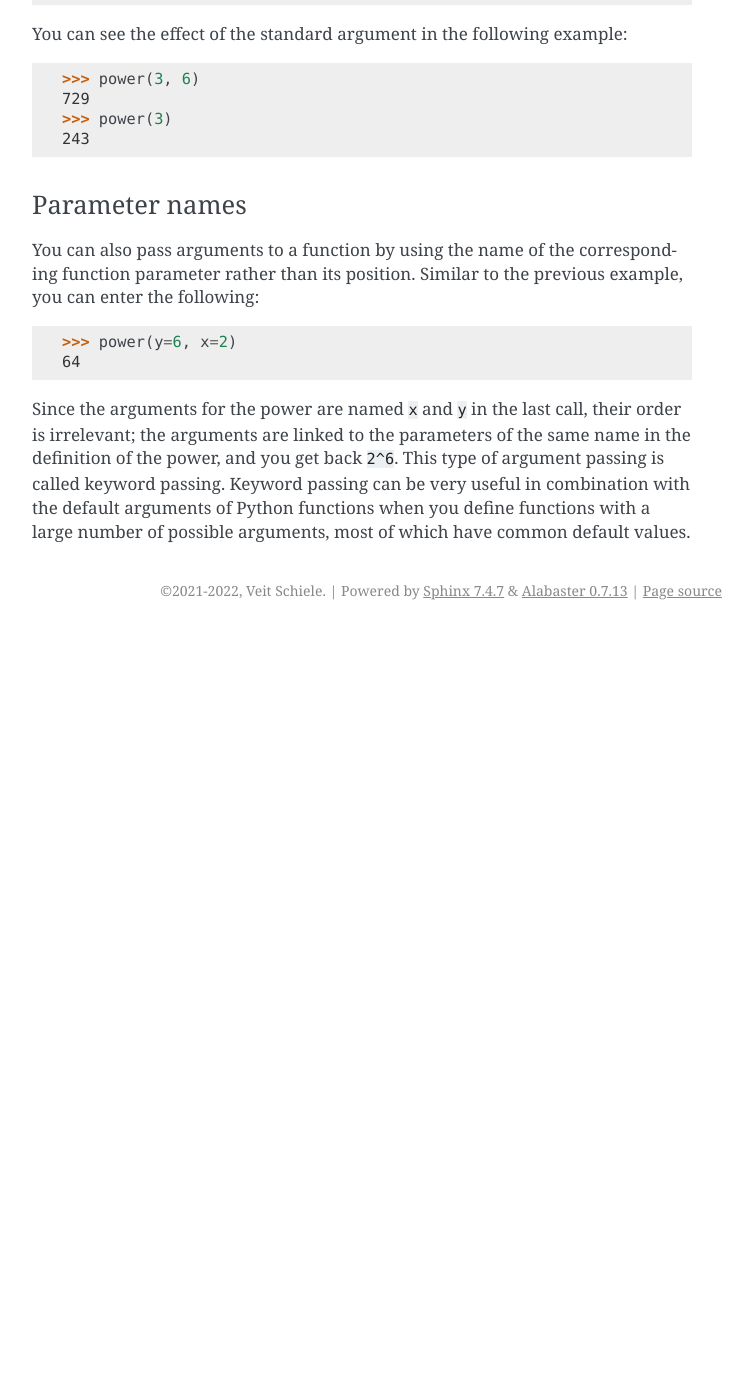
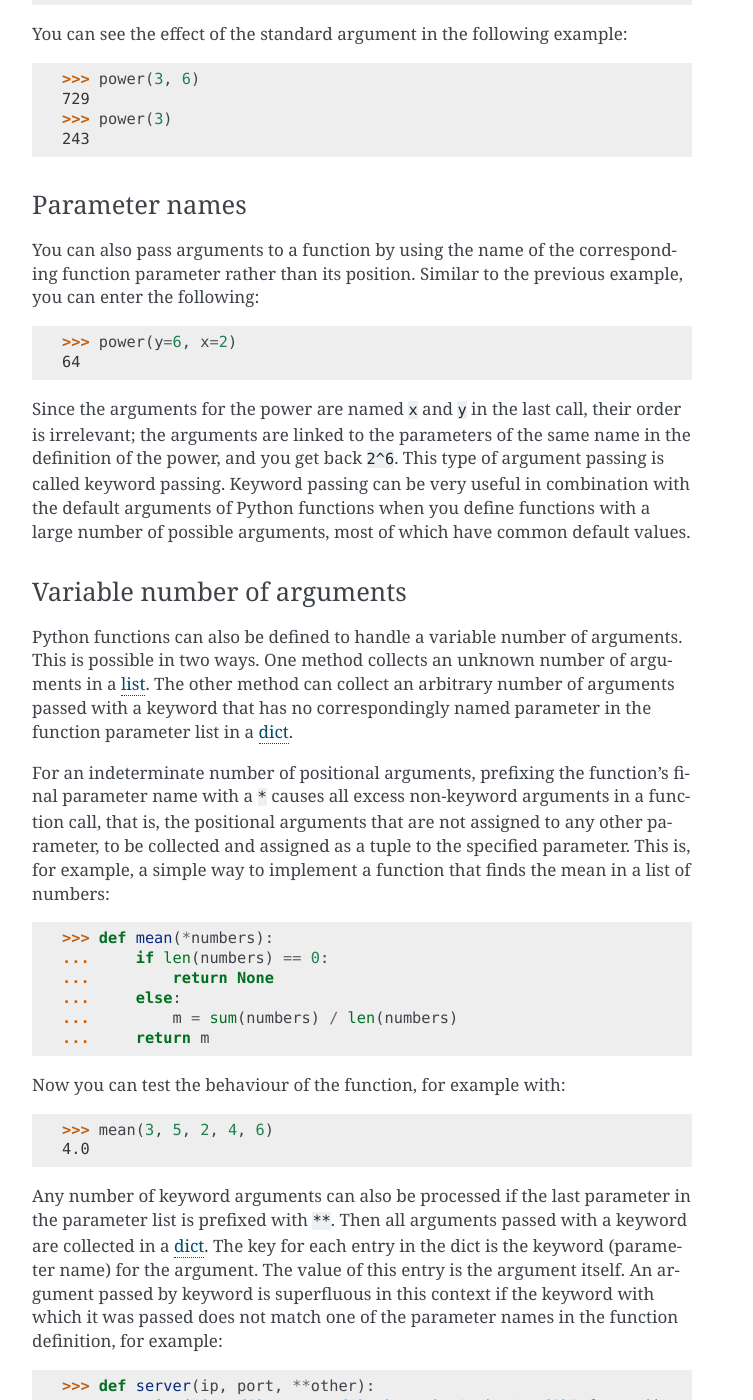
Before and after one commit to veit/python-basics-tutorial, a Sphinx documentation site: the page built from docs/functions.rst, in a window 1280 px wide and 1400 px high, scrolled down 2554 px. Shown: the whole window, without its empty margins (388-1141 px from the left). Built offline with Sphinx 7.4.7, drawn with Linux system fonts in a browser that asks for light colours; pages that are not in the unit, such as notebooks, are missing from menus; before the commit the page ends 3184 px from its top, so only the background shows below that; some of the changed text lies outside the part shown.

Commit message:
:memo: Add variable numbers of function arguments

```diff
--- a/docs/functions.rst
+++ b/docs/functions.rst
@@ -153,3 +153,63 @@ argument passing is called keyword passing. Keyword passing can be very useful
 in combination with the default arguments of Python functions when you define
 functions with a large number of possible arguments, most of which have common
 default values.
+
+Variable number of arguments
+~~~~~~~~~~~~~~~~~~~~~~~~~~~~
+
+Python functions can also be defined to handle a variable number of arguments.
+This is possible in two ways. One method collects an unknown number of arguments
+in a :doc:`list <types/lists>`. The other method can collect an arbitrary number
+of arguments passed with a keyword that has no correspondingly named parameter
+in the function parameter list in a :doc:`dict <types/dicts>`.
+
+For an indeterminate number of positional arguments, prefixing the function’s
+final parameter name with a ``*`` causes all excess non-keyword arguments in a
+function call, that is, the positional arguments that are not assigned to any
+other parameter, to be collected and assigned as a tuple to the specified
+parameter. This is, for example, a simple way to implement a function that finds
+the mean in a list of numbers:
+
+.. code-block:: python
+
+    >>> def mean(*numbers):
+    ...     if len(numbers) == 0:
+    ...         return None
+    ...     else:
+    ...         m = sum(numbers) / len(numbers)
+    ...     return m
+
+Now you can test the behaviour of the function, for example with:
+
+.. code-block:: python
+
+    >>> mean(3, 5, 2, 4, 6)
+    4.0
+
+Any number of keyword arguments can also be processed if the last parameter in
+the parameter list is prefixed with ``**``. Then all arguments passed with a
+keyword are collected in a :doc:`dict <types/dicts>`. The key for each entry in
+the dict is the keyword (parameter name) for the argument. The value of this
+entry is the argument itself. An argument passed by keyword is superfluous in
+this context if the keyword with which it was passed does not match one of the
+parameter names in the function definition, for example:
+
+.. code-block:: python
+
+    >>> def server(ip, port, **other):
+    ...     print("ip: {0}, port: {1}, keys in 'other': {2}".format(ip,
+    ...           port, list(other.keys())))
+    ...     total = 0
+    ...     for k in other.keys():
+    ...         total = total + other[k]
+    ...     print("The sum of the other values is {0}".format(total))
+
+Trying out this function shows that it can add the arguments passed under the
+keywords ``foo``, ``bar`` and ``baz``, even though ``foo``, ``bar`` and ``baz``
+are not parameter names in the function definition:
+
+.. code-block:: python
+
+    >>> server("127.0.0.1", port = "8080", foo = 3, bar = 5, baz = 2)
+    ip: 127.0.0.1, port: 8080, keys in 'other': ['foo', 'bar', 'baz']
+    The sum of the other values is 10
```
